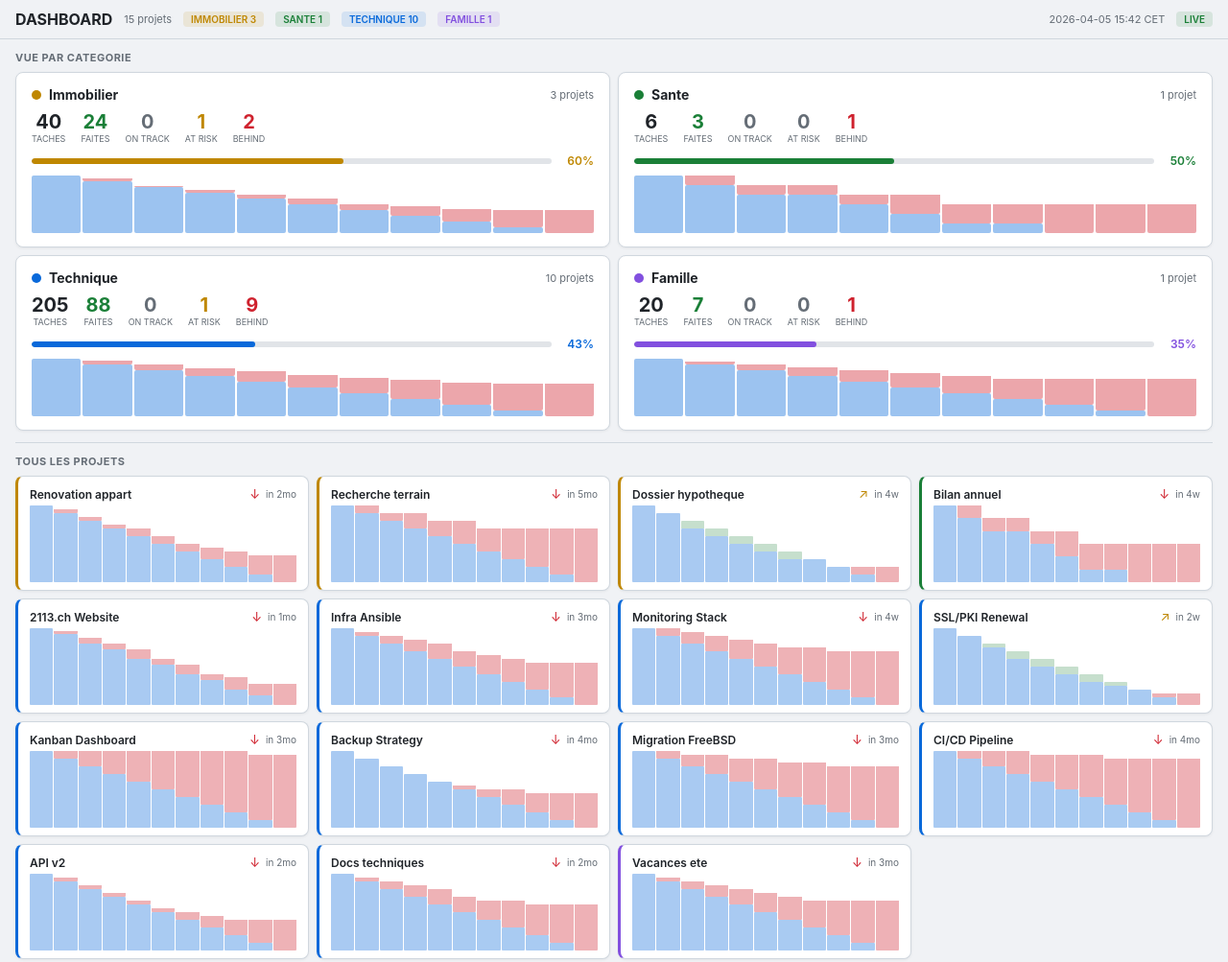
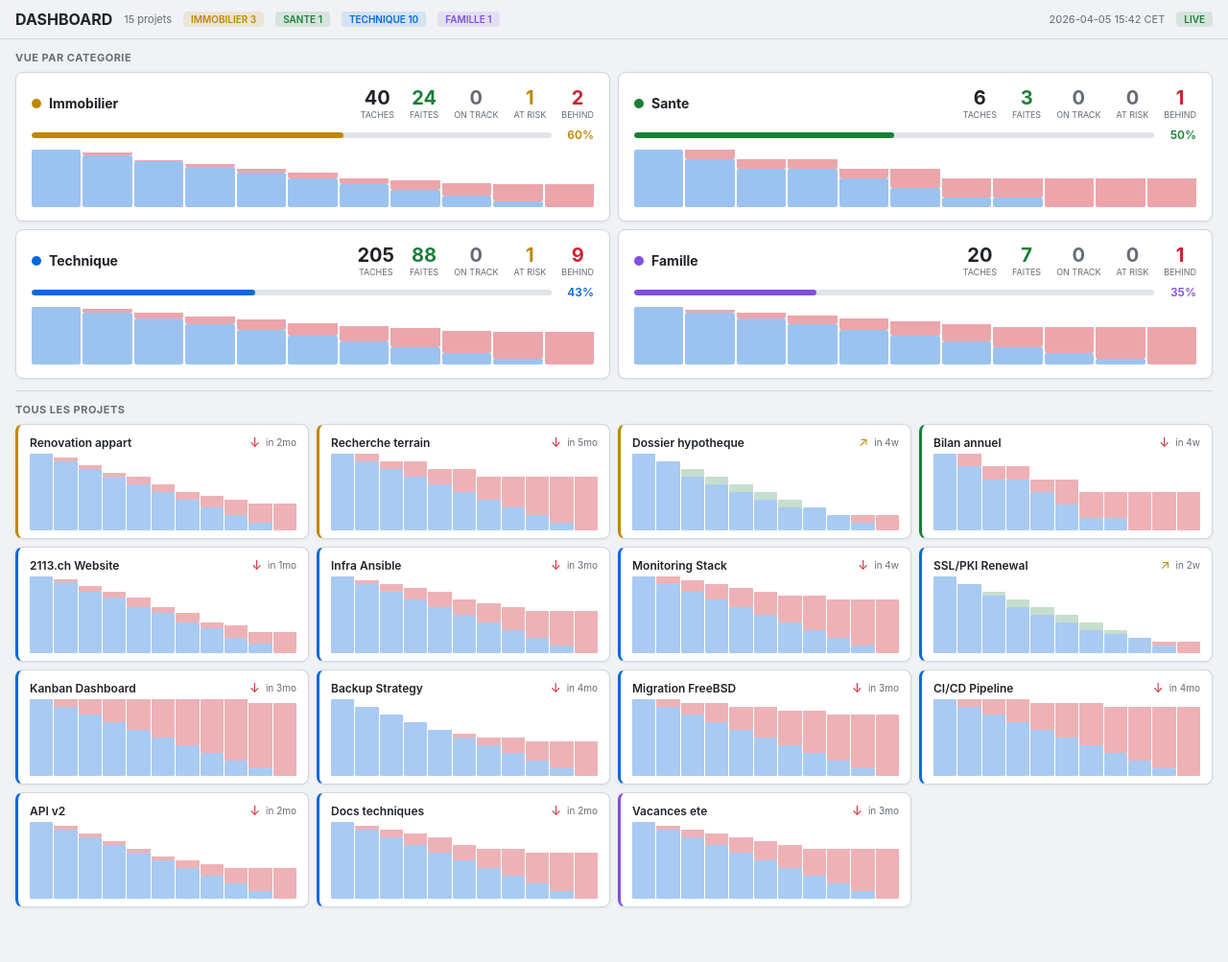
Before and after one commit to lduchosal/kenboard, a plain HTML site: page index.html in a window 1280 px wide. Shown: the whole page at 96% size. After the commit the page ends 958 px from the top, so only its background shows below. Drawn offline with Linux system fonts and the light colour scheme.

Commit message:
Move category KPIs inline with header row
Co-Authored-By: Claude Opus 4.6 (1M context) <noreply@anthropic.com>

```diff
--- a/index.html
+++ b/index.html
@@ -108,7 +108,7 @@
   .cat-kpis {
     display: flex;
     gap: 16px;
-    margin-bottom: 10px;
+    margin-left: auto;
   }
   .cat-kpi {
     text-align: center;
@@ -437,8 +437,6 @@ categories.forEach(cat => {
     <div class="cat-header">
       <div class="cat-dot" style="background:${cat.color}"></div>
       <span class="cat-name">${cat.name}</span>
-      <span class="cat-stats">${catProjects.length} projet${catProjects.length > 1 ? 's' : ''}</span>
-    </div>
       <div class="cat-kpis">
         <div class="cat-kpi">
           <div class="value" style="color:var(--text)">${totalTasks}</div>
@@ -459,6 +457,7 @@ categories.forEach(cat => {
         <div class="cat-kpi">
           <div class="value" style="color:${behind > 0 ? 'var(--red)' : 'var(--dimmed)'}">${behind}</div>
           <div class="label">Behind</div>
+        </div>
       </div>
     </div>
     <div class="cat-progress">
```
Lines whose indentation alone changed are shown as unchanged.
